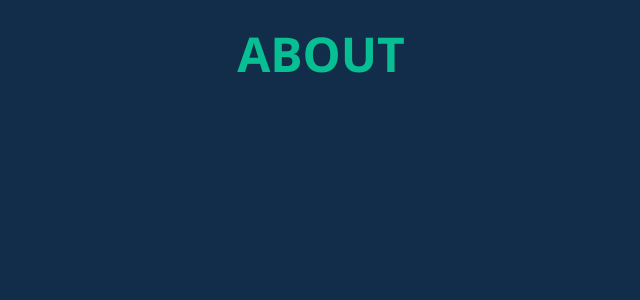
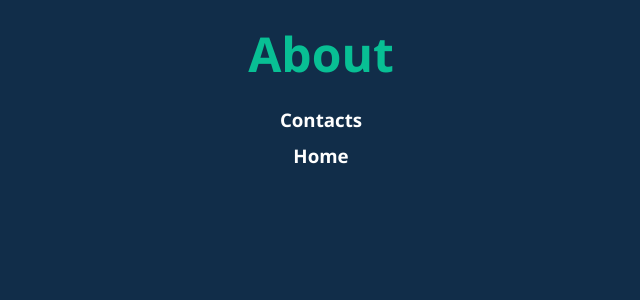
Before and after one commit to Waldemar-00/react-again, a React (Create React App) app in the folder 26-react-router/: page /about in a window 1280 px wide. Shown: the top 300 px of the page, without its empty margins (319-959 px from the left). Built offline with nearby package versions, Linux system fonts and the light colour scheme.

Commit message:
Created anchors to different pages.

```diff
--- a/26-react-router/src/App.css
+++ b/26-react-router/src/App.css
@@ -6,6 +6,13 @@ h2 {
   font-size: 3em;
   margin: 1.3rem;
   color: #08bf94ff;
+}
+h3 {
+  margin-bottom: 0.7rem;
+}
+h3 a {
+  color: white;
+  text-decoration: none;
 }
 button {
   padding: 1rem;
--- a/26-react-router/src/components/About.jsx
+++ b/26-react-router/src/components/About.jsx
@@ -1,2 +1,14 @@
-const About = () => <h2>ABOUT</h2>
+const About = () => {
+  return (
+    <>
+      <h2>About</h2>
+      <h3>
+        <a href='./contacts'>Contacts</a>
+      </h3>
+      <h3>
+        <a href='/'>Home</a>
+      </h3>
+    </>
+  )
+}
 export default About
--- a/26-react-router/src/components/Contacts.jsx
+++ b/26-react-router/src/components/Contacts.jsx
@@ -1,2 +1,14 @@
-const Contacts = () => <h2>Contacts</h2>
+const Contacts = () => {
+  return (
+    <>
+      <h2>Contacts</h2>
+      <h3>
+        <a href='./about'>About</a>
+      </h3>
+      <h3>
+        <a href='/'>Home</a>
+      </h3>
+    </>
+  )
+}
 export default Contacts
--- a/26-react-router/src/components/Home.jsx
+++ b/26-react-router/src/components/Home.jsx
@@ -1,2 +1,14 @@
-const Home = () => <h1>HOME</h1>
+const Home = () => {
+  return (
+    <>
+      <h1>HOME</h1>
+      <h3>
+        <a href='./about'>About</a>
+      </h3>
+      <h3>
+        <a href='./contacts'>Contacts</a>
+      </h3>
+    </>
+  )
+}
 export default Home
--- a/26-react-router/src/components/NotFound404.jsx
+++ b/26-react-router/src/components/NotFound404.jsx
@@ -1,2 +1,17 @@
-const NotFound404 = () => <h2>404</h2>
+const NotFound404 = () => {
+  return (
+    <>
+      <h2>Not found 404</h2>
+      <h3>
+        <a href='/'>Home</a>
+      </h3>
+      <h3>
+        <a href='./about'>About</a>
+      </h3>
+      <h3>
+        <a href='./contacts'>Contacts</a>
+      </h3>
+    </>
+  )
+}
 export default NotFound404
```
